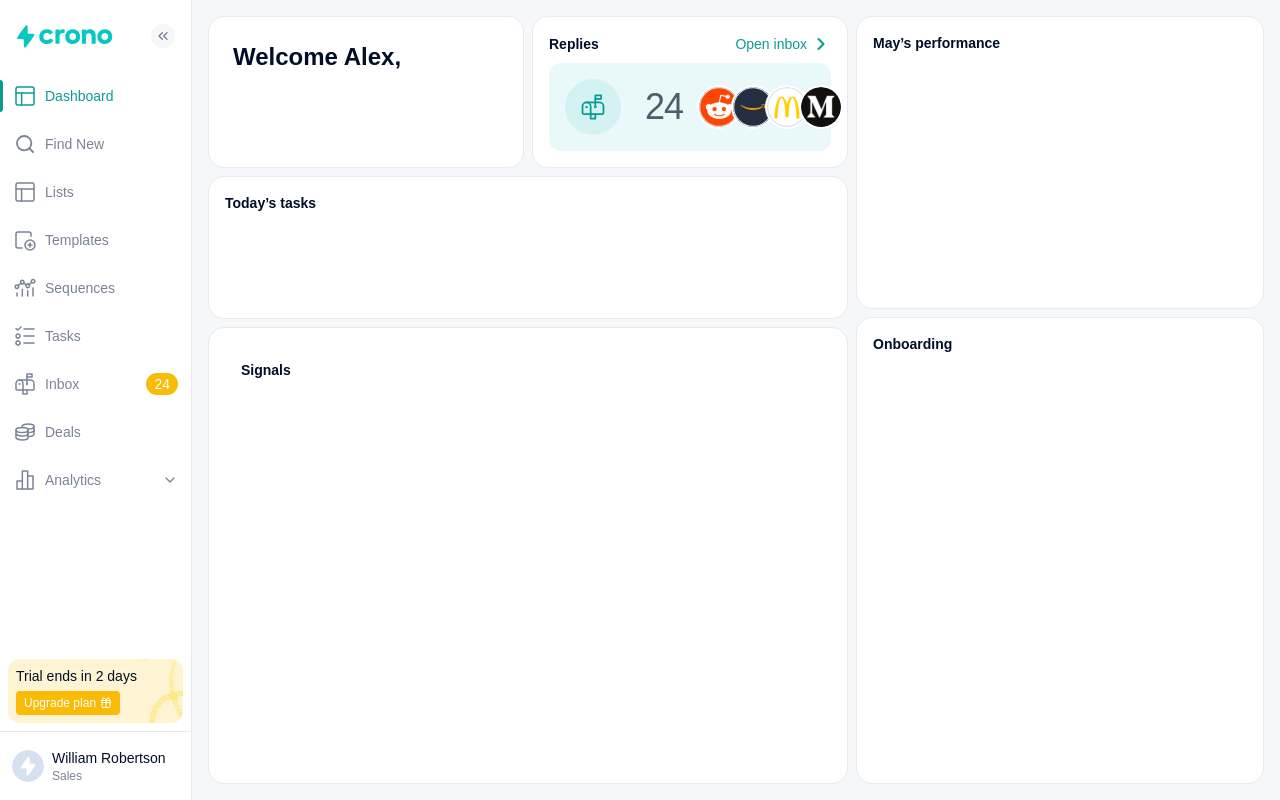
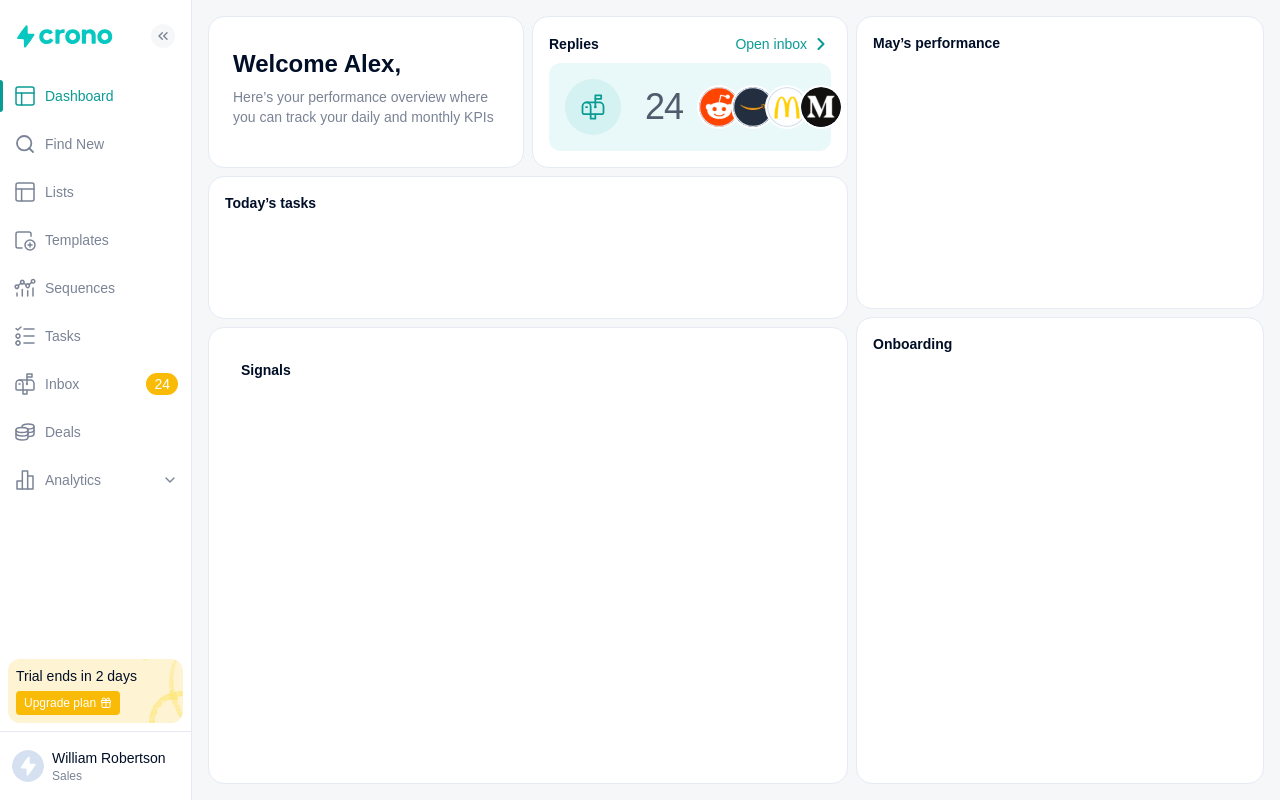
Before and after one commit to RiccardoFerranti/crono-dashboard, a React (Vite) app: page / in a window 1280 px wide. Built offline with nearby package versions, Linux system fonts and the light colour scheme.

Commit message:
feat: add welcome card

```diff
--- /dev/null
+++ b/src/features/dashboard/welcome/Welcome.tsx
@@ -0,0 +1,14 @@
+import { Card } from '@/ui/Card';
+
+export function WelcomeCard() {
+  return (
+    <Card className="flex flex-col gap-2 px-6 pt-8" aria-labelledby="welcome-title">
+      <h1 id="welcome-title" className="text-2xl leading-7.5 font-bold">
+        Welcome Alex,
+      </h1>
+      <p className="text-sidebar-inactive text-sm leading-5 font-normal">
+        Here’s your performance overview where you can track your daily and monthly KPIs
+      </p>
+    </Card>
+  );
+}
--- a/src/pages/dashboard/DashboardPage.tsx
+++ b/src/pages/dashboard/DashboardPage.tsx
@@ -1,4 +1,5 @@
 import { RepliesCard } from '@/features/dashboard/replies/Replies';
+import { WelcomeCard } from '@/features/dashboard/welcome/Welcome';
 import { Card } from '@/ui/Card';
 import { Sidebar } from './components/Sidebar';
 
@@ -12,11 +13,7 @@ export function DashboardPage() {
       >
         <div className="grid min-w-0 gap-2 xl:min-h-0 xl:grid-rows-[auto_auto_minmax(0,1fr)]">
           <div className="grid min-w-0 gap-2 sm:grid-cols-2">
-            <Card className="min-h-35.5 p-6" aria-labelledby="welcome-title">
-              <h1 id="welcome-title" className="text-ink text-2xl font-bold">
-                Welcome Alex,
-              </h1>
-            </Card>
+            <WelcomeCard />
             <RepliesCard />
           </div>
           <Card className="min-h-35.75 p-4" aria-labelledby="tasks-title">
```
